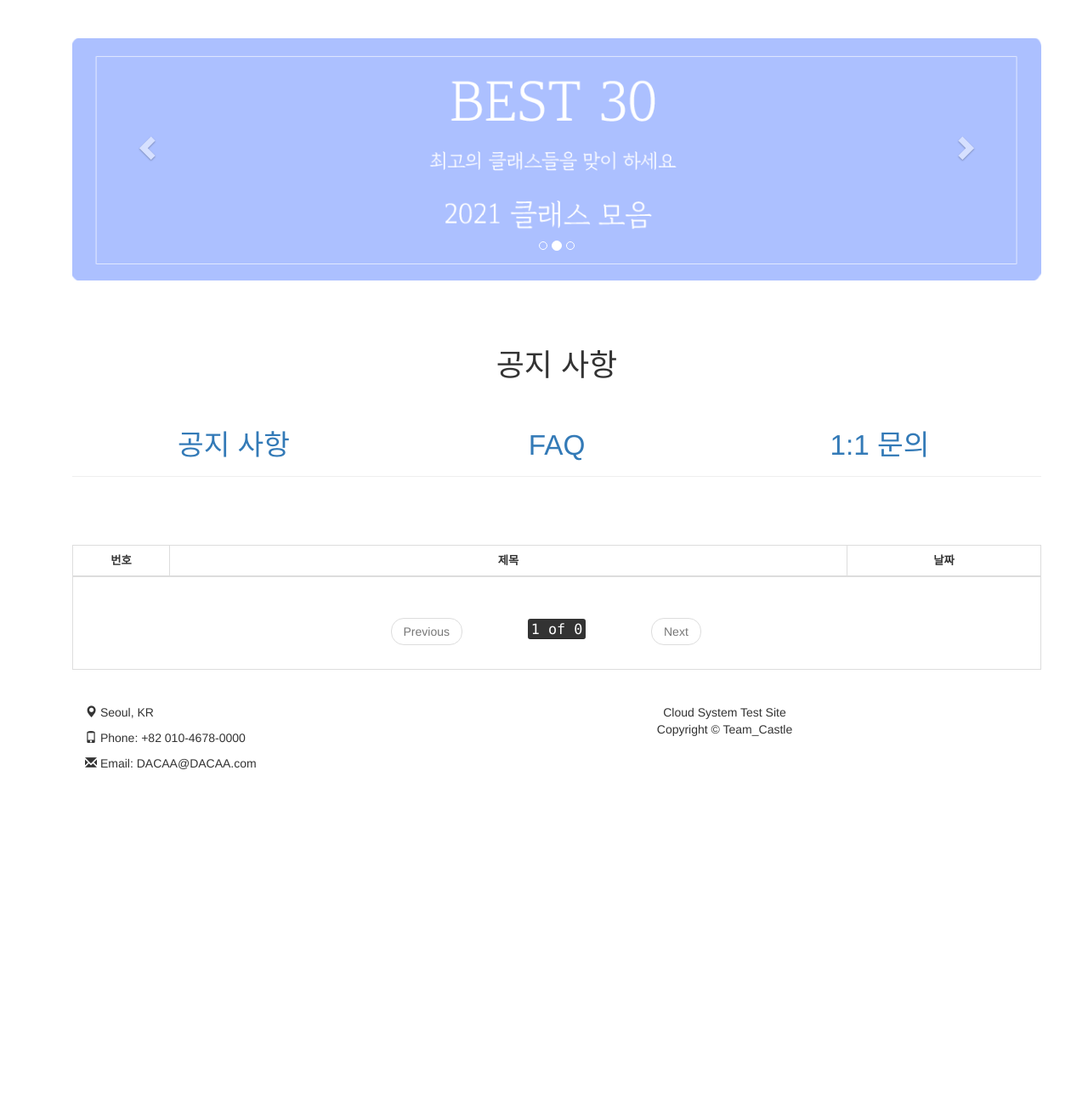
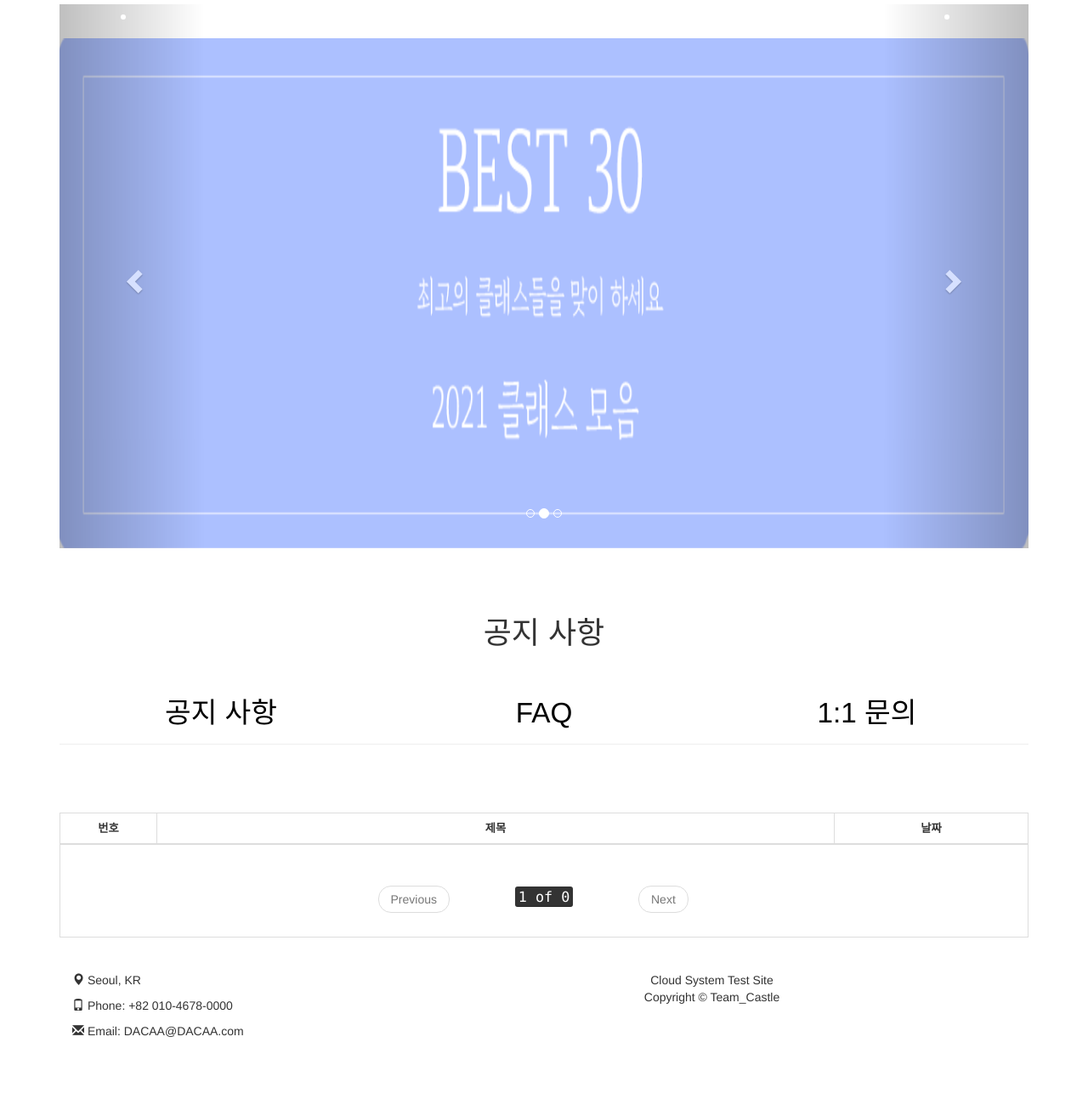
Before and after one commit to DACCACastle/html, a PHP site: page /php/board.php in a window 1280 px wide. Shown: the part 56-1369 px from the top of the page at 85% size. Before the commit the page ends 961 px from the top, so only its background shows below. Run offline with PHP 8.4, Linux system fonts and the light colour scheme; data that the repository does not hold is empty; some web fonts are replaced.

Commit message:
Update board.php

```diff
--- a/php/board.php
+++ b/php/board.php
@@ -131,13 +89,8 @@
         }
 
         .carousel-inner>.item>img {
-            width: 100%;
-            height: auto;
-        }
-
-        .mainImg {
-            width: 100%;
-            height: auto;
+            width: 1980px;
+            height: 600px;
         }
 
         .modal-content {
@@ -161,52 +113,32 @@
             margin-top: 0;
         }
 
+        a:link {
+            color: black;
+            text-decoration: none;
+        }
+
+        a:visited {
+            color: black;
+            text-decoration: none;
+        }
+
+        a:hover {
+            color: black;
+            text-decoration: none;
+        }
+
+        a:active {
+            color: black;
+            text-decoration: none;
+        }
+
+        .a {
+            text-decoration: none
+        }
+
         .rounded {
             border-radius: .80rem !important
-        }
-
-        .carousel-control.left,
-        .carousel-control.right {
-            background-image: none
-        }
-
-        .row>.col-md-4>.collapse>span {
-            font-family: NEXON Lv1 Gothic OTF;
-            margin: 0;
-            font-size: 15px;
-        }
-
-        .row>.col-md-4>.collapse>p {
-            margin-bottom: 10px;
-        }
-
-
-        @font-face {
-            font-family: 'IM_Hyemin-Bold';
-            src: url('https://cdn.jsdelivr.net/gh/projectnoonnu/noonfonts_2106@1.1/IM_Hyemin-Bold.woff2') format('woff');
-            font-weight: normal;
-            font-style: normal;
-        }
-
-        @font-face {
-            font-family: 'EliceDigitalBaeum_Bold';
-            src: url('https://cdn.jsdelivr.net/gh/projectnoonnu/noonfonts_2105_2@1.0/EliceDigitalBaeum_Bold.woff') format('woff');
-            font-weight: normal;
-            font-style: normal;
-        }
-
-        @font-face {
-            font-family: 'twaysky';
-            src: url('https://cdn.jsdelivr.net/gh/projectnoonnu/noonfonts_tway@1.0/twaysky.woff') format('woff');
-            font-weight: normal;
-            font-style: normal;
-        }
-
-        @font-face {
-            font-family: 'Cafe24SsurroundAir';
-            src: url('https://cdn.jsdelivr.net/gh/projectnoonnu/noonfonts_2105_2@1.0/Cafe24SsurroundAir.woff') format('woff');
-            font-weight: normal;
-            font-style: normal;
         }
 
         @font-face {
@@ -216,23 +148,19 @@
             font-style: normal;
         }
 
-        @font-face {
-            font-family: 'EliceDigitalBaeum_Bold';
-            src: url('https://cdn.jsdelivr.net/gh/projectnoonnu/noonfonts_2105_2@1.0/EliceDigitalBaeum_Bold.woff') format('woff');
-            font-weight: normal;
-            font-style: normal;
+        .col-md-8>.row>.text-center>span {
+            font-family: NEXON Lv1 Gothic OTF;
+            margin: 0;
+            font-size: 15px;
+        }
+
+        .col-md-8>.row>.text-center>p {
+            margin-bottom: 10px;
         }
 
         @font-face {
             font-family: 'NEXON Lv1 Gothic OTF';
             src: url('https://cdn.jsdelivr.net/gh/projectnoonnu/noonfonts_20-04@2.1/NEXON Lv1 Gothic OTF.woff') format('woff');
-            font-weight: normal;
-            font-style: normal;
-        }
-
-        @font-face {
-            font-family: 'GowunDodum-Regular';
-            src: url('https://cdn.jsdelivr.net/gh/projectnoonnu/noonfonts_2108@1.1/GowunDodum-Regular.woff') format('woff');
             font-weight: normal;
             font-style: normal;
         }
@@ -282,10 +209,9 @@
         </nav>
         <br><br><br>
     </div>
-
 </head>
 
-<body class="container">
+<body>
     <!-- Navigation Bar Container -->
     <div class="container">
         <div class="row">
```
Also changed, not shown: other parts of php/board.php (+0 -44 lines).
